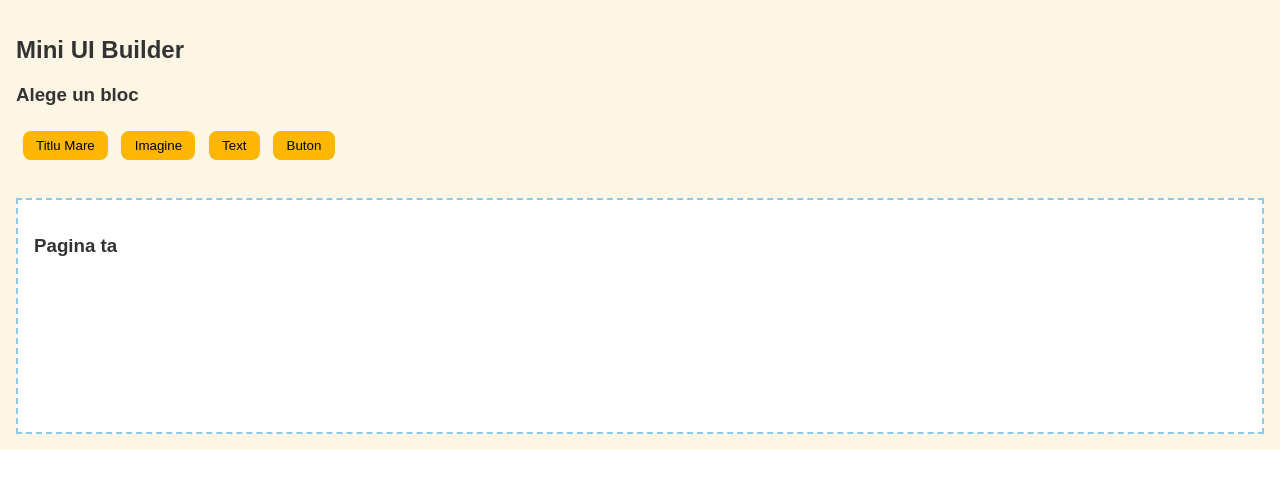
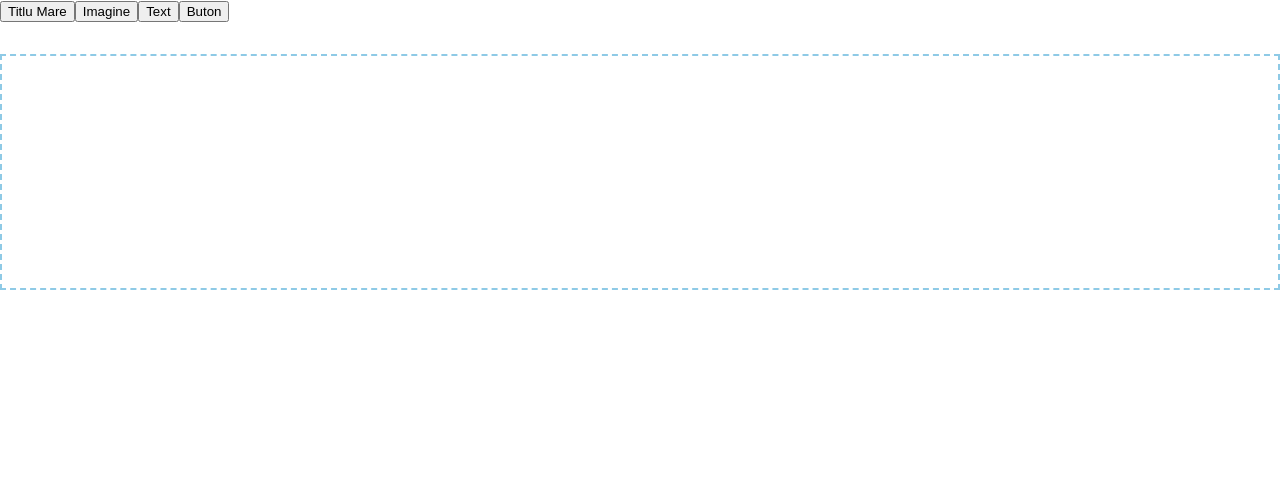
Before and after one commit to radubm1/mini-ui-builder, a React (Create React App) app: page / in a window 1280 px wide. Shown: the top 488 px of the page. Built offline with nearby package versions, Linux system fonts and the light colour scheme.

Commit message:
Add your commit message here

```diff
--- a/src/App.js
+++ b/src/App.js
@@ -1,41 +1,55 @@
+// App.js
 import React, { useState } from 'react';
 import BlockPalette from './components/BlockPalette';
+import { useUniqueBlock } from './hooks/useUniqueBlock';
 import Canvas from './components/Canvas';
 import { v4 as uuidv4 } from 'uuid';
 import './App.css';
 
-function App() {
+const App = () => {
   const [blocks, setBlocks] = useState([]);
+  const { create } = useUniqueBlock();
 
-	const handleAddBlock = (block) => {
-	  const newBlock = {
-		...block,
-		id: Date.now() + Math.random() // ID unic
-	  };
-	  setBlocks([...blocks, newBlock]);
-	};
+  const handleAddBlock = (block) => {
+    const newBlock = create(block);
+    setBlocks([...blocks, newBlock]);
+  };
 
-  const handleButtonClick = () => {
-  setBlocks((prevBlocks) =>
-    prevBlocks.map((block) =>
-      block.type === 'image'
-        ? { ...block, content: 'https://picsum.photos/200/150?random=' + Math.floor(Math.random() * 1000) }
-        : block
-    )
+const handleClick = () => {
+  // Găsește indexul ultimei imagini
+  const lastImageIndex = [...blocks].reverse().findIndex(block => block.type === 'image');
+
+  if (lastImageIndex === -1) return; // nicio imagine
+
+  // Transformă indexul relativ în index absolut
+  const absoluteIndex = blocks.length - 1 - lastImageIndex;
+
+  const updatedBlocks = blocks.map((block, index) =>
+    index === absoluteIndex
+      ? { ...block, content: 'https://picsum.photos/400/300?random=${Math.random()}' }
+      : block
+  );
+
+  setBlocks(updatedBlocks);
+};
+
+  return (
+    <div className="app">
+      <BlockPalette onAddBlock={handleAddBlock} />
+      <div className="canvas">
+        {blocks.map((block) => (
+          <div key={block.id} className="block">
+            {block.type === 'title' && <h1>{block.content}</h1>}
+            {block.type === 'text' && <p>{block.content}</p>}
+            {block.type === 'image' && <img src={block.content} alt="bloc vizual" />}
+            {block.type === 'button' && (
+              <button onClick={() => handleClick(block.id)}>{block.content}</button>
+            )}
+          </div>
+        ))}
+      </div>
+    </div>
   );
 };
 
-  const handleRemoveBlock = (id) => {
-    setBlocks(blocks.filter(b => b.id !== id));
-  };
-
-  return (
-    <div className="App">
-      <h2>Mini UI Builder</h2>
-      <BlockPalette onAdd={handleAddBlock} />
-      <Canvas blocks={blocks} onRemove={handleRemoveBlock} onButtonClick={handleButtonClick} />
-    </div>
-  );
-}
-
 export default App;
--- a/src/components/BlockPalette.js
+++ b/src/components/BlockPalette.js
@@ -1,3 +1,4 @@
+// BlockPalette.js
 import React from 'react';
 import kitten from '../assets/kitten.jpg';
 
@@ -8,13 +9,14 @@ const blocks = [
   { type: 'button', label: 'Buton', content: 'Apasă-mă!' }
 ];
 
-export default function BlockPalette({ onAdd }) {
-  return (
-    <div className="palette">
-      <h3>Alege un bloc</h3>
-      {blocks.map((block, i) => (
-        <button key={i} onClick={() => onAdd(block)}>{block.label}</button>
-      ))}
-    </div>
-  );
-}
+const BlockPalette = ({ onAddBlock }) => (
+  <div className="block-palette">
+    {blocks.map((block, index) => (
+      <button key={index} onClick={() => onAddBlock(block)}>
+        {block.label}
+      </button>
+    ))}
+  </div>
+);
+
+export default BlockPalette;
--- /dev/null
+++ b/src/hooks/useUniqueBlock.js
@@ -0,0 +1,9 @@
+// src/hooks/useUniqueBlock.js
+export const useUniqueBlock = () => {
+  const create = (block) => ({
+    ...block,
+    id: Date.now() + Math.random()
+  });
+
+  return { create };
+};
```
